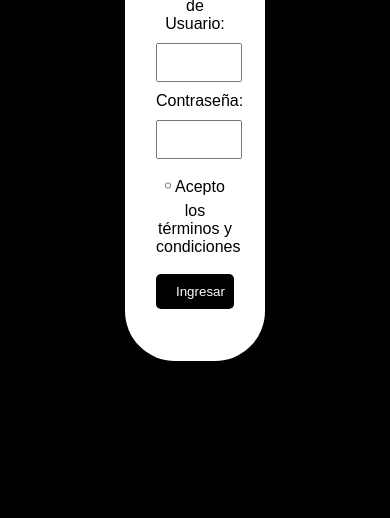
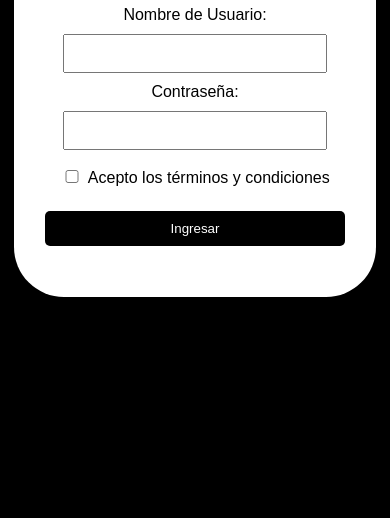
Before and after one commit to Vane2494/TP1, a plain HTML site: page index.html in a window 390 px wide. Shown: the part 326-844 px from the top of the page. Drawn offline with Linux system fonts and the light colour scheme.

Commit message:
responsive

```diff
--- a/style.css
+++ b/style.css
@@ -24,6 +24,8 @@ body {
     box-shadow: 0 0 10px rgba(0, 0, 0, 0.1);
     text-align: center;
     width:20%;
+    min-width: 300px;
+    min-height: 300px;
 }
 
 .container{
@@ -33,7 +35,7 @@ body {
     box-shadow: 0 0 10px rgba(0, 0, 0, 0.1);
     text-align: center;
     width:20%;
-
+    min-width: 300px;
 }
 
 input {
@@ -52,6 +54,7 @@ button {
     border-radius: 5px;
     cursor: pointer;
     width: 100%;
+    min-width: 150px;
 }
 
 button:hover {
@@ -343,6 +346,7 @@ h3{
     box-sizing: border-box;
     text-align: center;
     box-shadow: 0 2px 5px rgba(0, 0, 0, 0.3);
+    min-width: 150px;
 }
 
 .card img {
@@ -511,4 +515,9 @@ h3{
       text-align: center;
       margin: 5px 0;
   }
+  .login-container, .landing-container {
+    width:0;
+
+    }
+
 }
```
